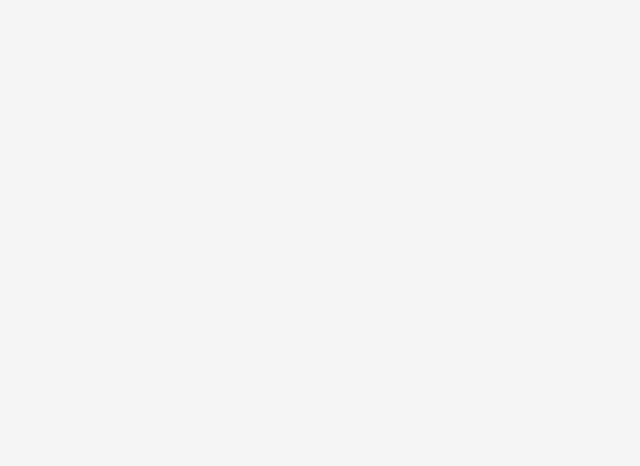
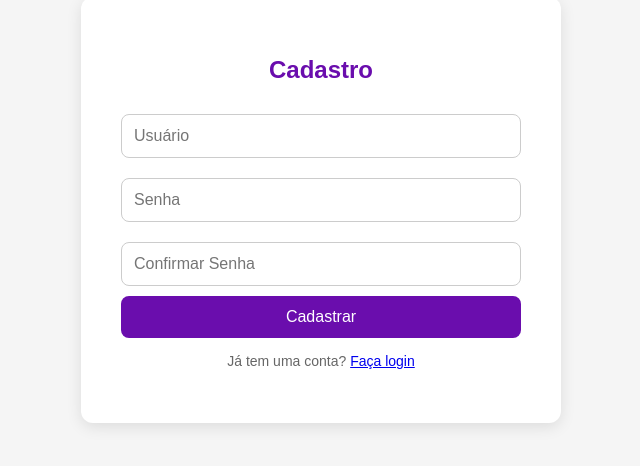
Before and after one commit to machado-gabys/Bem-Estar-, a React (Create React App) app: page /register in a window 1280 px wide. Before the commit this address had no page. Shown: the part 210-676 px from the top of the page, without its empty margins (319-959 px from the left). Built offline with nearby package versions, Linux system fonts and the light colour scheme.

Commit message:
creates: tela de cadastro e validacao

```diff
--- a/src/App.js
+++ b/src/App.js
@@ -1,15 +1,37 @@
-import React from 'react';
-import { Route, BrowserRouter as Router, Routes } from 'react-router-dom';
+import React, { useEffect, useState } from 'react';
+import { Navigate, Route, BrowserRouter as Router, Routes } from 'react-router-dom';
 import Home from './components/Home';
 import Login from './components/Login';
+import Register from './components/Register'; // Importa o componente Register
 import './styles/App.css';
 
 function App() {
+    const [isAuthenticated, setIsAuthenticated] = useState(false);
+
+    useEffect(() => {
+        const authStatus = localStorage.getItem('isAuthenticated');
+        setIsAuthenticated(authStatus === 'true');
+    }, []);
+
+    const handleLogin = () => {
+        setIsAuthenticated(true);
+        localStorage.setItem('isAuthenticated', 'true');
+    };
+
+    const handleLogout = () => {
+        setIsAuthenticated(false);
+        localStorage.removeItem('isAuthenticated');
+    };
+
     return (
         <Router>
             <Routes>
-                <Route path="/" element={<Login />} />
-                <Route path="/home" element={<Home />} />
+                <Route path="/" element={<Login onLogin={handleLogin} />} />
+                <Route path="/register" element={<Register />} />
+                <Route
+                    path="/home"
+                    element={isAuthenticated ? <Home onLogout={handleLogout} /> : <Navigate to="/" />}
+                />
             </Routes>
         </Router>
     );
--- a/src/components/Login.js
+++ b/src/components/Login.js
@@ -1,22 +1,29 @@
 import React, { useState } from 'react';
+import { Link, useNavigate } from 'react-router-dom';
+import '../styles/App.css';
 
-const Login = () => {
+const Login = ({ onLogin }) => {
     const [username, setUsername] = useState('');
     const [password, setPassword] = useState('');
-    const correctUsername = 'admin'; // Exemplo de usuário
-    const correctPassword = '1234'; // Exemplo de senha
+    const navigate = useNavigate();
 
     const handleLogin = (e) => {
         e.preventDefault();
-        if (username === correctUsername && password === correctPassword) {
-            window.location.href = '/calendar'; // Redireciona para o calendário
+
+        const storedUsername = localStorage.getItem('username');
+        const storedPassword = localStorage.getItem('password');
+
+        if (username === storedUsername && password === storedPassword) {
+            onLogin();
+            navigate('/home');
         } else {
             alert('Usuário ou senha incorretos');
         }
     };
 
     return (
-        <div>
+        <div className="auth-container">
+            <div className="auth-card">
                 <h2>Login</h2>
                 <form onSubmit={handleLogin}>
                     <input
@@ -33,6 +40,8 @@ const Login = () => {
                     />
                     <button type="submit">Entrar</button>
                 </form>
+                <Link to="/register" className="auth-link">Não tem uma conta? Cadastre-se</Link>
+            </div>
         </div>
     );
 };
--- /dev/null
+++ b/src/components/Register.js
@@ -0,0 +1,56 @@
+import React, { useState } from 'react';
+import { useNavigate } from 'react-router-dom';
+import '../styles/App.css';
+
+const Register = () => {
+    const [username, setUsername] = useState('');
+    const [password, setPassword] = useState('');
+    const [confirmPassword, setConfirmPassword] = useState('');
+    const navigate = useNavigate();
+
+    const handleRegister = (e) => {
+        e.preventDefault();
+
+        if (password !== confirmPassword) {
+            alert('As senhas não coincidem');
+            return;
+        }
+
+        localStorage.setItem('username', username);
+        localStorage.setItem('password', password);
+        alert('Cadastro realizado com sucesso!');
+        navigate('/');
+    };
+
+    return (
+        <div className="auth-container">
+            <div className="auth-card">
+                <h2>Cadastro</h2>
+                <form onSubmit={handleRegister}>
+                    <input
+                        type="text"
+                        placeholder="Usuário"
+                        value={username}
+                        onChange={(e) => setUsername(e.target.value)}
+                    />
+                    <input
+                        type="password"
+                        placeholder="Senha"
+                        value={password}
+                        onChange={(e) => setPassword(e.target.value)}
+                    />
+                    <input
+                        type="password"
+                        placeholder="Confirmar Senha"
+                        value={confirmPassword}
+                        onChange={(e) => setConfirmPassword(e.target.value)}
+                    />
+                    <button type="submit">Cadastrar</button>
+                </form>
+                <p className="auth-link">Já tem uma conta? <a href="/">Faça login</a></p>
+            </div>
+        </div>
+    );
+};
+
+export default Register;
--- a/src/styles/App.css
+++ b/src/styles/App.css
@@ -1,3 +1,4 @@
+/* Estilos gerais para o corpo */
 body {
   font-family: Arial, sans-serif;
   margin: 0;
@@ -5,16 +6,24 @@ body {
   background-color: #f5f5f5; /* Cor de fundo suave */
 }
 
+/* Estilos para os cabeçalhos */
 h2 {
   color: #6a0dad; /* Cor roxa */
   text-align: center;
 }
 
+/* Estilos para o calendário */
 #calendar {
   display: grid;
   grid-template-columns: repeat(7, 1fr);
   gap: 10px;
   margin: 20px 0; /* Margem para separar do conteúdo acima */
+}
+
+@media (max-width: 768px) {
+  #calendar {
+    grid-template-columns: repeat(3, 1fr); /* Menos colunas em telas menores */
+  }
 }
 
 .day {
@@ -31,6 +40,11 @@ h2 {
   background-color: #e6d7f2; /* Cor de fundo ao passar o mouse */
 }
 
+.day:focus {
+  outline: 2px solid #6a0dad; /* Destaque para acessibilidade */
+}
+
+/* Estilos para modais de notas */
 .note-modal {
   position: fixed;
   top: 50%;
@@ -72,3 +86,93 @@ h2 {
 .note-modal button:hover {
   background-color: #5b0c95; /* Cor do botão ao passar o mouse */
 }
+
+/* Estilos para sobreposições de modais */
+.modal-overlay {
+  position: fixed;
+  top: 0;
+  left: 0;
+  width: 100%;
+  height: 100%;
+  background-color: rgba(0, 0, 0, 0.4); /* Escurece o fundo */
+  z-index: 500;
+}
+
+/* Estilos gerais para as páginas de autenticação */
+.auth-container {
+  display: flex;
+  justify-content: center;
+  align-items: center;
+  height: 100vh;
+}
+
+.auth-card {
+  background-color: #fff;
+  padding: 40px;
+  border-radius: 12px;
+  box-shadow: 0 4px 15px rgba(0, 0, 0, 0.1);
+  width: 100%;
+  max-width: 400px;
+  text-align: center;
+  transition: transform 0.2s; /* Efeito de hover */
+}
+
+.auth-card:hover {
+  transform: translateY(-5px); /* Levantar card ao passar o mouse */
+}
+
+.auth-card h2 {
+  color: #6a0dad; /* Cor roxa */
+  margin-bottom: 20px;
+}
+
+.auth-card form {
+  display: flex;
+  flex-direction: column;
+}
+
+.auth-card input {
+  padding: 12px;
+  margin: 10px 0;
+  border: 1px solid #ccc;
+  border-radius: 8px;
+  font-size: 16px;
+  transition: border-color 0.3s;
+}
+
+.auth-card input:focus {
+  border-color: #6a0dad; /* Mudança de cor ao focar no campo */
+  outline: none; /* Remove o contorno padrão */
+}
+
+.auth-card button {
+  background-color: #6a0dad; /* Cor do botão roxo */
+  color: #fff;
+  border: none;
+  padding: 12px;
+  border-radius: 8px;
+  cursor: pointer;
+  font-size: 16px;
+  transition: background-color 0.3s, transform 0.2s;
+}
+
+.auth-card button:hover {
+  background-color: #5b0c95; /* Tom mais escuro de roxo ao passar o mouse */
+  transform: translateY(-2px); /* Leve movimento para cima ao passar o mouse */
+}
+
+.auth-link {
+  margin-top: 15px;
+  color: #6a0dad; /* Cor roxa */
+  text-decoration: none;
+  font-size: 14px;
+}
+
+.auth-link:hover {
+  text-decoration: underline; /* Sublinhado ao passar o mouse */
+}
+
+.auth-card p {
+  color: #666; /* Cor do texto para o link de login */
+  font-size: 14px;
+}
```
Also changed, not shown: src/components/Home.js (line endings or trailing spaces). Lines whose indentation alone changed are shown as unchanged.
